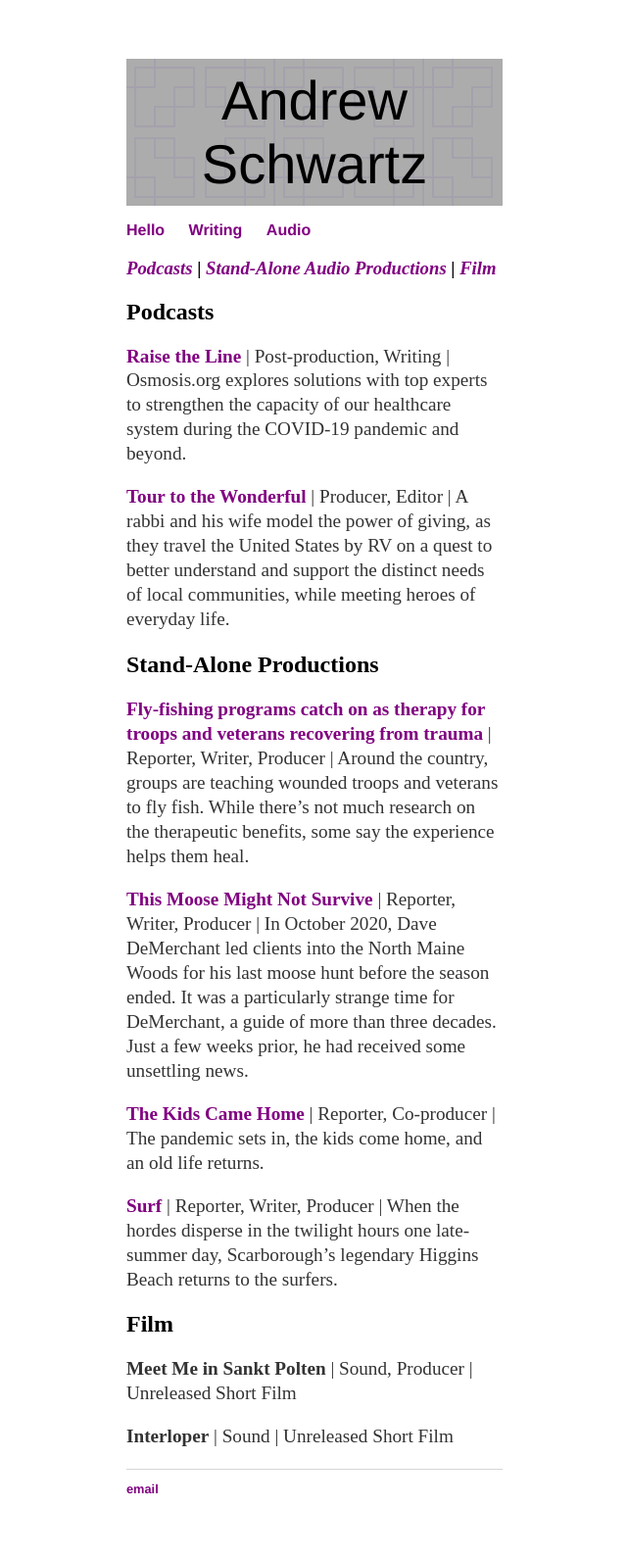
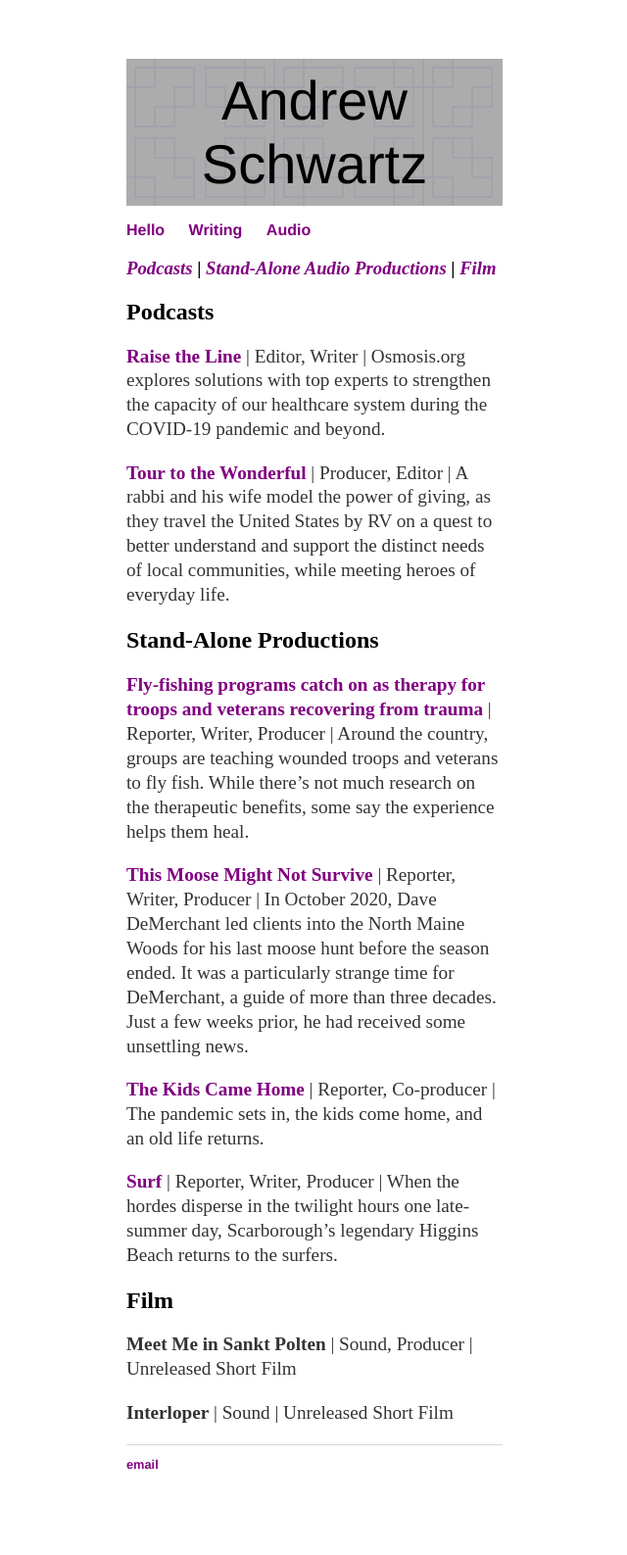
Before and after one commit to aonschwartz/aonschwartz.github.io, a Jekyll site: the page built from about/audio.md, in a window 1280 px wide. Shown: the whole page at 98% size, without its empty margins (319-959 px from the left). Built offline with Jekyll 4.4.1, drawn with Linux system fonts in a browser that asks for light colours; after the commit the page ends 1562 px from its top, so only the background shows below that.

Commit message:
Update audio.md

```diff
--- a/about/audio.md
+++ b/about/audio.md
@@ -8,7 +8,7 @@ layout: default
 
 ## <a name="Podcasts"><a/>Podcasts
 
-**[Raise the Line](https://www.osmosis.org/raisethelinepodcast)** \| Post-production, Writing \| Osmosis.org explores solutions with top experts to strengthen the capacity of our healthcare system during the COVID-19 pandemic and beyond.
+**[Raise the Line](https://www.osmosis.org/raisethelinepodcast)** \| Editor, Writer \| Osmosis.org explores solutions with top experts to strengthen the capacity of our healthcare system during the COVID-19 pandemic and beyond.
 
 **[Tour to the Wonderful](https://podcasts.apple.com/us/podcast/tour-to-the-wonderful-podcast/id1547001141)** \| Producer, Editor \| A rabbi and his wife model the power of giving, as they travel the United States by RV on a quest to better understand and support the distinct needs of local communities, while meeting heroes of everyday life.
 
```
